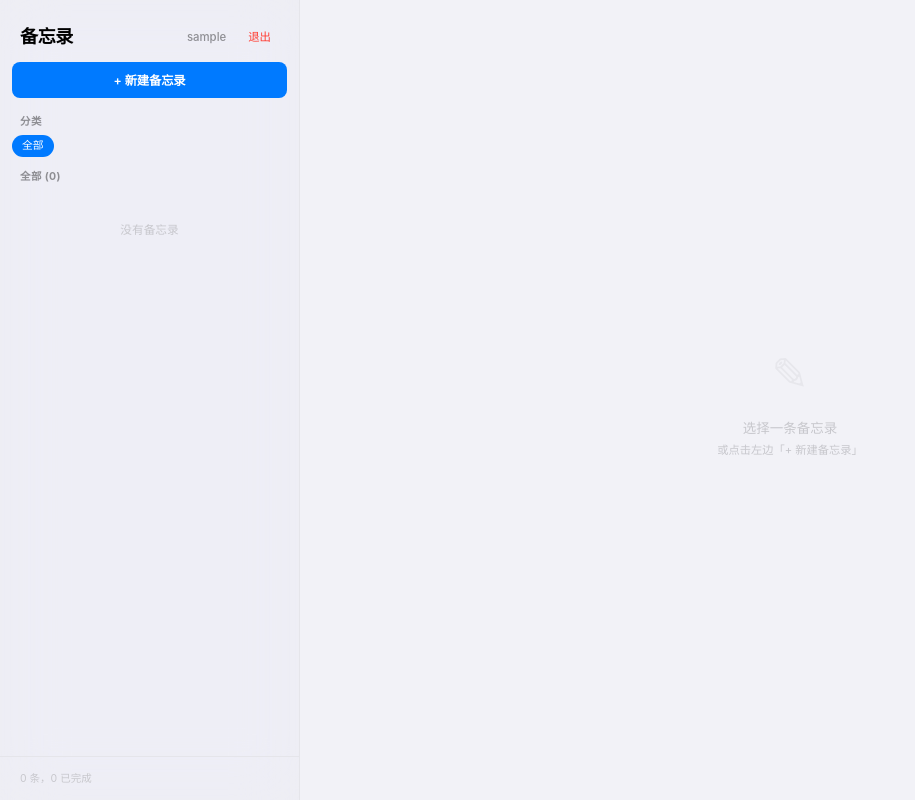
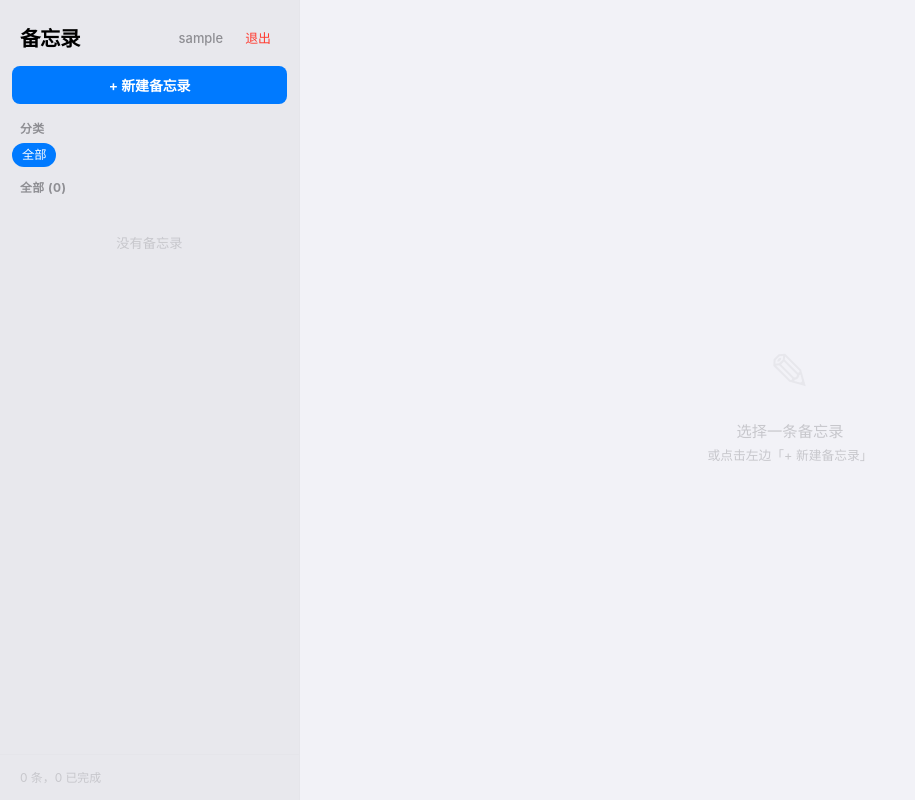
Before and after one commit to bobodict/online-memo, a PHP site: page / in a window 1280 px wide. Shown: the whole page, without its empty margins (0-915 px from the left). Run offline with PHP 8.4, Linux system fonts and the light colour scheme; the visitor is signed in with stand-in values (Sample User, id 1); data that the repository does not hold is empty.

Commit message:
style: 字号放大（基准17px），侧边栏去透明

```diff
--- a/css/style.css
+++ b/css/style.css
@@ -26,7 +26,7 @@
     --bar-w: 300px;
 }
 
-html { font-size: 15px; height: 100%; }
+html { font-size: 17px; height: 100%; }
 body {
     font-family: var(--font); background: var(--bg); color: var(--text);
     line-height: 1.45; height: 100vh; overflow: hidden;
@@ -40,9 +40,7 @@ a { color: var(--blue); text-decoration: none; }
 /* ============ LEFT BAR ============ */
 .left-bar {
     width: var(--bar-w); min-width: var(--bar-w);
-    background: var(--sidebar-bg);
-    backdrop-filter: blur(30px) saturate(200%);
-    -webkit-backdrop-filter: blur(30px) saturate(200%);
+    background: #E8E8ED;
     border-right: 0.5px solid var(--sep);
     display: flex; flex-direction: column; overflow: hidden;
 }
@@ -91,7 +89,7 @@ a { color: var(--blue); text-decoration: none; }
 .bar-item.active { background: var(--card); box-shadow: 0 1px 4px rgba(0,0,0,0.05); }
 .bar-item.done { opacity: 0.45; }
 .bar-item.done .bar-item-title { text-decoration: line-through; }
-.bar-item-title { font-size: 0.85rem; font-weight: 500; letter-spacing: -0.01em; white-space: nowrap; overflow: hidden; text-overflow: ellipsis; }
+.bar-item-title { font-size: 0.9rem; font-weight: 500; letter-spacing: -0.01em; white-space: nowrap; overflow: hidden; text-overflow: ellipsis; }
 .bar-item-meta { font-size: 0.68rem; color: var(--text-4); font-family: var(--mono); margin-top: 2px; }
 .bar-item-empty { text-align: center; padding: 32px 16px; color: var(--text-4); font-size: 0.78rem; }
 .bar-footer { padding: 14px 20px; border-top: 0.5px solid var(--sep); font-size: 0.7rem; color: var(--text-4); }
@@ -149,7 +147,7 @@ a { color: var(--blue); text-decoration: none; }
 
 .editor-title {
     width: 100%; padding: 0; border: none; border-radius: 0;
-    font-size: 1.7rem; font-weight: 800; font-family: var(--font);
+    font-size: 2rem; font-weight: 800; font-family: var(--font);
     letter-spacing: -0.03em; background: transparent; color: var(--text);
     outline: none; line-height: 1.2; margin-bottom: 12px;
 }
@@ -159,7 +157,7 @@ a { color: var(--blue); text-decoration: none; }
 .editor-content {
     width: 100%; flex: 1; min-height: 500px;
     padding: 0; border: none; border-radius: 0;
-    font-size: 0.95rem; font-family: var(--font);
+    font-size: 1rem; font-family: var(--font);
     background: transparent; color: var(--text-2);
     outline: none; line-height: 1.8; cursor: text;
     word-break: break-word;
--- a/includes/header.php
+++ b/includes/header.php
@@ -8,6 +8,6 @@ require_once __DIR__ . '/auth.php';
     <meta charset="UTF-8">
     <meta name="viewport" content="width=device-width, initial-scale=1.0">
     <title>在线备忘录</title>
-    <link rel="stylesheet" href="css/style.css?v=12">
+    <link rel="stylesheet" href="css/style.css?v=13">
 </head>
 <body>
```
